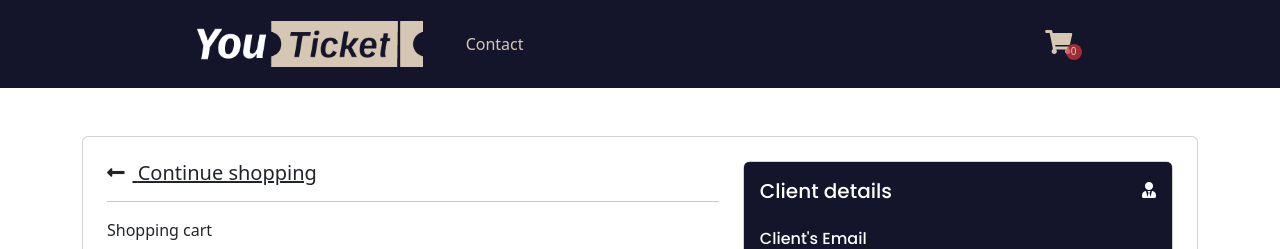
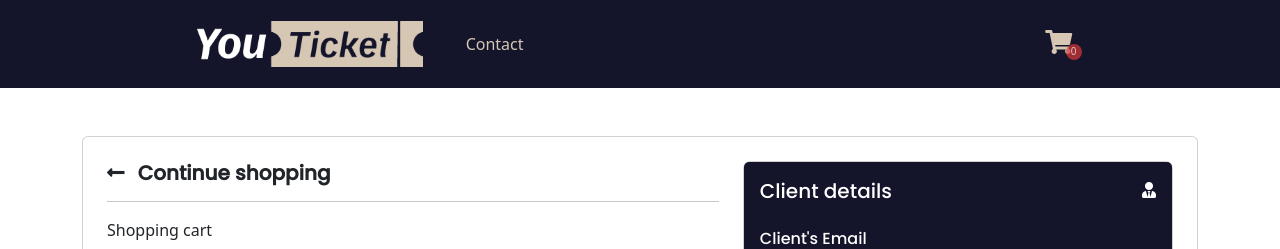
Before and after one commit to iaw-2023/Acttis-Moran-React, a React (Create React App) app: page /cart in a window 1280 px wide. Shown: the top 249 px of the page. Built offline with nearby package versions, Linux system fonts and the light colour scheme.

Commit message:
Cart back link styling

```diff
--- a/src/components/cart-components/Cart.js
+++ b/src/components/cart-components/Cart.js
@@ -78,7 +78,10 @@ export default function Cart() {
                 <MDBCardBody className="p-4">
                   <MDBRow>
                     <MDBCol className="cart-container__section__content" lg="7">
-                      <MDBTypography tag="h5">
+                      <MDBTypography
+                        className="cart__container__section__back"
+                        tag="h5"
+                      >
                         <Link to="/" className="text-body">
                           <MDBIcon fas icon="long-arrow-alt-left me-2" />{" "}
                           Continue shopping
--- a/src/css/cart.css
+++ b/src/css/cart.css
@@ -11,6 +11,19 @@
     display: flex;
     flex-direction: column;
     background-color: var(--bg-color);
+}
+
+.cart__container__section__back{
+    font-family: 'Poppins', sans-serif;
+}
+
+.text-body {
+    text-decoration: none;
+    font-weight: 600;
+}
+
+.text-body:hover {
+
 }
 
 .cart__client__details__icon{
```
